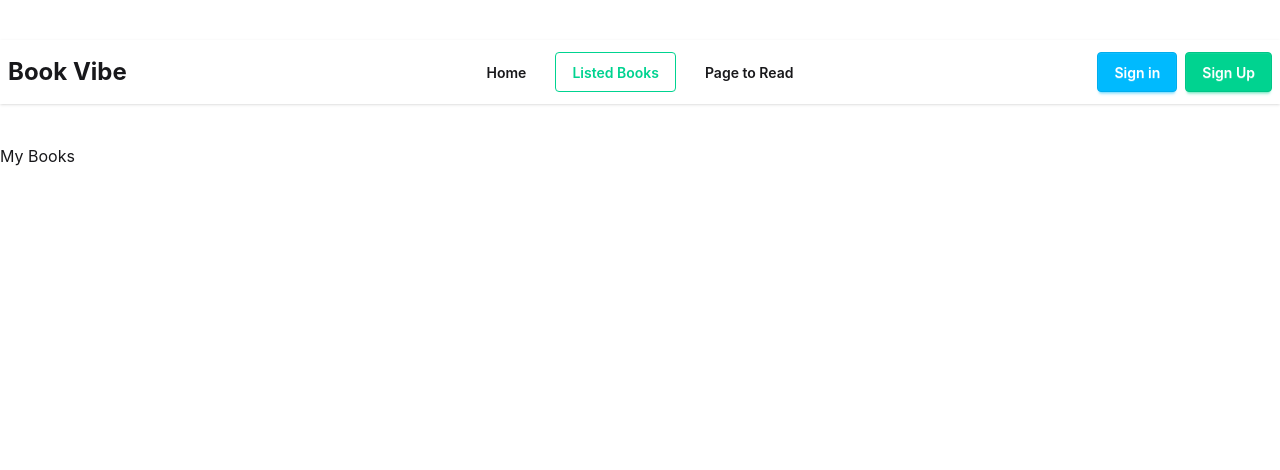
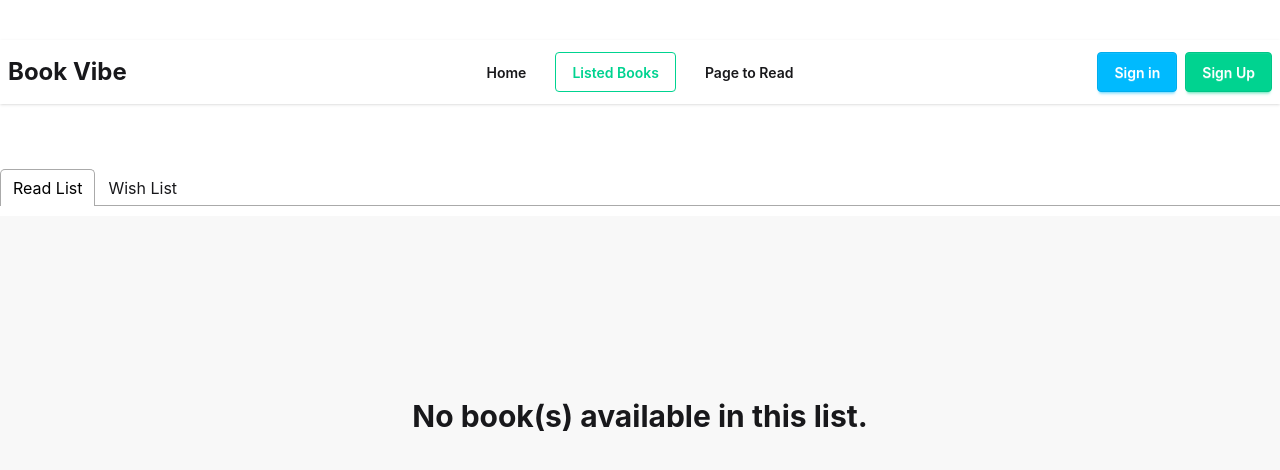
Before and after one commit to Hos9/books-vibe, a React (Vite) app: page /books in a window 1280 px wide. Shown: the top 470 px of the page. Built offline with nearby package versions, Linux system fonts and the light colour scheme.

Commit message:
39-8 module completed

```diff
--- a/package.json
+++ b/package.json
@@ -15,6 +15,7 @@
     "react-dom": "^19.1.0",
     "react-icons": "^5.6.0",
     "react-router": "^7.14.0",
+    "react-tabs": "^6.1.1",
     "react-toastify": "^11.0.5",
     "tailwindcss": "^4.2.2"
   },
--- /dev/null
+++ b/src/Component/ListedBooks/ListedReadList.jsx
@@ -0,0 +1,28 @@
+import React, { useContext } from "react";
+import { BookContext } from "../../Context/BookCOntext";
+import BookCard from "../UI/BookCard";
+
+const ListedReadList = () => {
+  const { storedBook, wishList } = useContext(BookContext);
+  console.log(storedBook, wishList, "bookContext");
+
+  if (storedBook.length === 0) {
+    return (
+      <div className="container mx-auto bg-base-200 text-center h-[50vh] flex items-center justify-center">
+        <h1 className="font-bold text-3xl">
+          No book(s) available in this list.
+        </h1>
+      </div>
+    );
+  }
+
+  return (
+    <div className="grid grid-cols-1 md:grid-cols-2 lg:grid-cols-3 gap-10">
+      {storedBook.map((book, ind) => (
+        <BookCard key={ind} book={book} />
+      ))}
+    </div>
+  );
+};
+
+export default ListedReadList;
--- /dev/null
+++ b/src/Component/ListedBooks/ListedWishList.jsx
@@ -0,0 +1,28 @@
+import React, { useContext } from "react";
+import { BookContext } from "../../Context/BookCOntext";
+import BookCard from "../UI/BookCard";
+
+const ListedWishList = () => {
+  const { storedBook, wishList } = useContext(BookContext);
+  console.log(storedBook, wishList, "bookContext");
+
+  if (wishList.length === 0) {
+    return (
+      <div className="container mx-auto bg-base-200 text-center h-[50vh] flex items-center justify-center">
+        <h1 className="font-bold text-3xl">
+          No book(s) available in this list.
+        </h1>
+      </div>
+    );
+  }
+
+  return (
+    <div className="grid grid-cols-1 md:grid-cols-2 lg:grid-cols-3 gap-10">
+      {wishList.map((book, ind) => (
+        <BookCard key={ind} book={book} />
+      ))}
+    </div>
+  );
+};
+
+export default ListedWishList;
--- a/src/books/Books.jsx
+++ b/src/books/Books.jsx
@@ -1,13 +1,31 @@
 import React, { useContext } from "react";
 import { BookContext } from "../Context/BookCOntext";
+import { Tab, Tabs, TabList, TabPanel } from "react-tabs";
+import "react-tabs/style/react-tabs.css";
+import ListedReadList from "../Component/ListedBooks/ListedReadList";
+import ListedWishList from "../Component/ListedBooks/ListedWishList";
 
 const Books = () => {
-  const { storedBook } = useContext(BookContext);
-  console.log(storedBook, "bookContext");
+  const { storedBook, wishList } = useContext(BookContext);
+  console.log(storedBook, wishList, "bookContext");
 
   return (
-    <div className="container mx-auto">
-      <h1 className="">My Books</h1>
+    <div className="container mx-auto mt-10">
+      <br />
+
+      <Tabs>
+        <TabList>
+          <Tab>Read List</Tab>
+          <Tab>Wish List</Tab>
+        </TabList>
+
+        <TabPanel>
+          <ListedReadList />
+        </TabPanel>
+        <TabPanel>
+          <ListedWishList />
+        </TabPanel>
+      </Tabs>
     </div>
   );
 };
```
Also changed, not shown: 1 other file (tests, documents, lock files or other folders).
